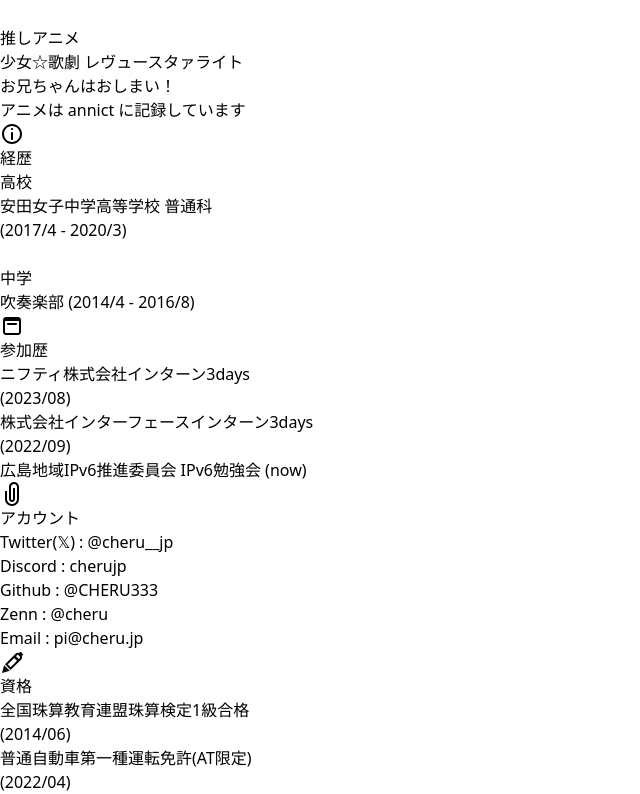
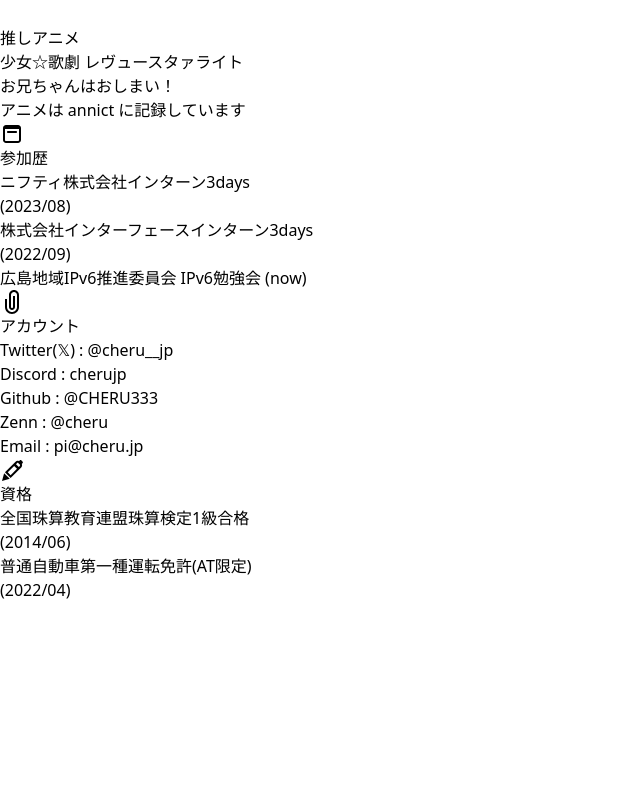
Before and after one commit to CHERU333/cheru.jp, a React (Vite) app: page / in a window 1280 px wide. Shown: the part 1624-2418 px from the top of the page, without its empty margins (0-640 px from the left). After the commit the page ends 2226 px from the top, so only its background shows below. Built offline with nearby package versions, Linux system fonts and the light colour scheme.

Commit message:
経歴を削除してUIを調整しました

```diff
--- a/src/App.jsx
+++ b/src/App.jsx
@@ -134,50 +134,8 @@ function App() {
                     </div>
                 </div>
               </div>
-              {/* 経歴 */}
-              <div className="md:w-1/4 p-4">
-                <div className="bg-gray-200 rouded-lg p-8">
-                  <div className="flex items-center mb-3">
-                    <div className="bg-green-500 text-white rounded-full w-8 h-8 flex justify-center items-center mr-3">
-                    <svg
-                      width="24"
-                      height="24"
-                      viewBox="0 0 24 24"
-                      fill="none"
-                      xmlns="http://www.w3.org/2000/svg"
-                    >
-                      <path
-                        d="M11 10.9794C11 10.4271 11.4477 9.97937 12 9.97937C12.5523 9.97937 13 10.4271 13 10.9794V16.9794C13 17.5317 12.5523 17.9794 12 17.9794C11.4477 17.9794 11 17.5317 11 16.9794V10.9794Z"
-                        fill="currentColor"
-                      />
-                      <path
-                        d="M12 6.05115C11.4477 6.05115 11 6.49886 11 7.05115C11 7.60343 11.4477 8.05115 12 8.05115C12.5523 8.05115 13 7.60343 13 7.05115C13 6.49886 12.5523 6.05115 12 6.05115Z"
-                        fill="currentColor"
-                      />
-                      <path
-                        fill-rule="evenodd"
-                        clip-rule="evenodd"
-                        d="M12 2C6.47715 2 2 6.47715 2 12C2 17.5228 6.47715 22 12 22C17.5228 22 22 17.5228 22 12C22 6.47715 17.5228 2 12 2ZM4 12C4 16.4183 7.58172 20 12 20C16.4183 20 20 16.4183 20 12C20 7.58172 16.4183 4 12 4C7.58172 4 4 7.58172 4 12Z"
-                        fill="currentColor"
-                      />
-                    </svg>
-                    </div>
-                    <h2 className="text-gray-900 text-lg font-medium">経歴</h2>
-                    </div>
-                    <div>
-                    <p>
-                      高校<br/>
-                      安田女子中学高等学校 普通科<br/>
-                      (2017/4 - 2020/3)<br/>
-                      <br/>
-                      中学<br/>
-                        吹奏楽部 (2014/4 - 2016/8)
-                    </p>
-                    </div>
-                </div>
-              </div>
               {/* 参加歴 */}
-              <div className="md:w-1/4 p-4">
+              <div className="md:w-1/3 p-4">
                 <div className="bg-gray-200 rouded-lg p-8">
                   <div className="flex items-center mb-3">
                     <div className="bg-green-500 text-white rounded-full w-8 h-8 flex justify-center items-center mr-3">
@@ -215,7 +173,7 @@ function App() {
                 </div>
               </div>
               {/* アカウント */}
-              <div className="md:w-1/4 p-4">
+              <div className="md:w-1/3 p-4">
                 <div className="bg-gray-200 rouded-lg p-8">
                   <div className="flex items-center mb-3">
                     <div className="bg-green-500 text-white rounded-full w-8 h-8 flex justify-center items-center mr-3">
@@ -246,7 +204,7 @@ function App() {
                 </div>
               </div>
               {/* 資格 */}
-              <div className="md:w-1/4 p-4">
+              <div className="md:w-1/3 p-4">
                 <div className="bg-gray-200 rouded-lg p-8">
                   <div className="flex items-center mb-3">
                     <div className="bg-green-500 text-white rounded-full w-8 h-8 flex justify-center items-center mr-3">
```
